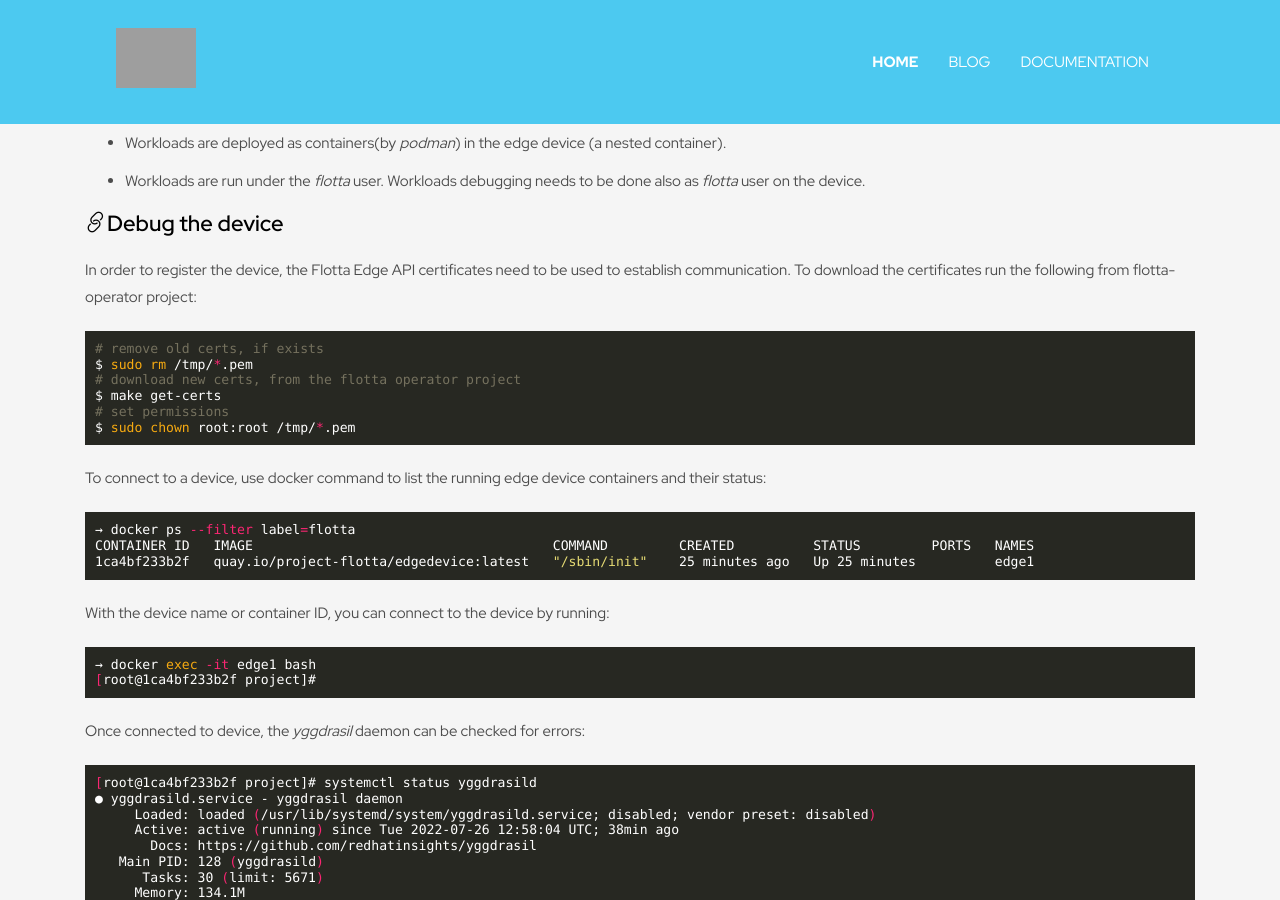
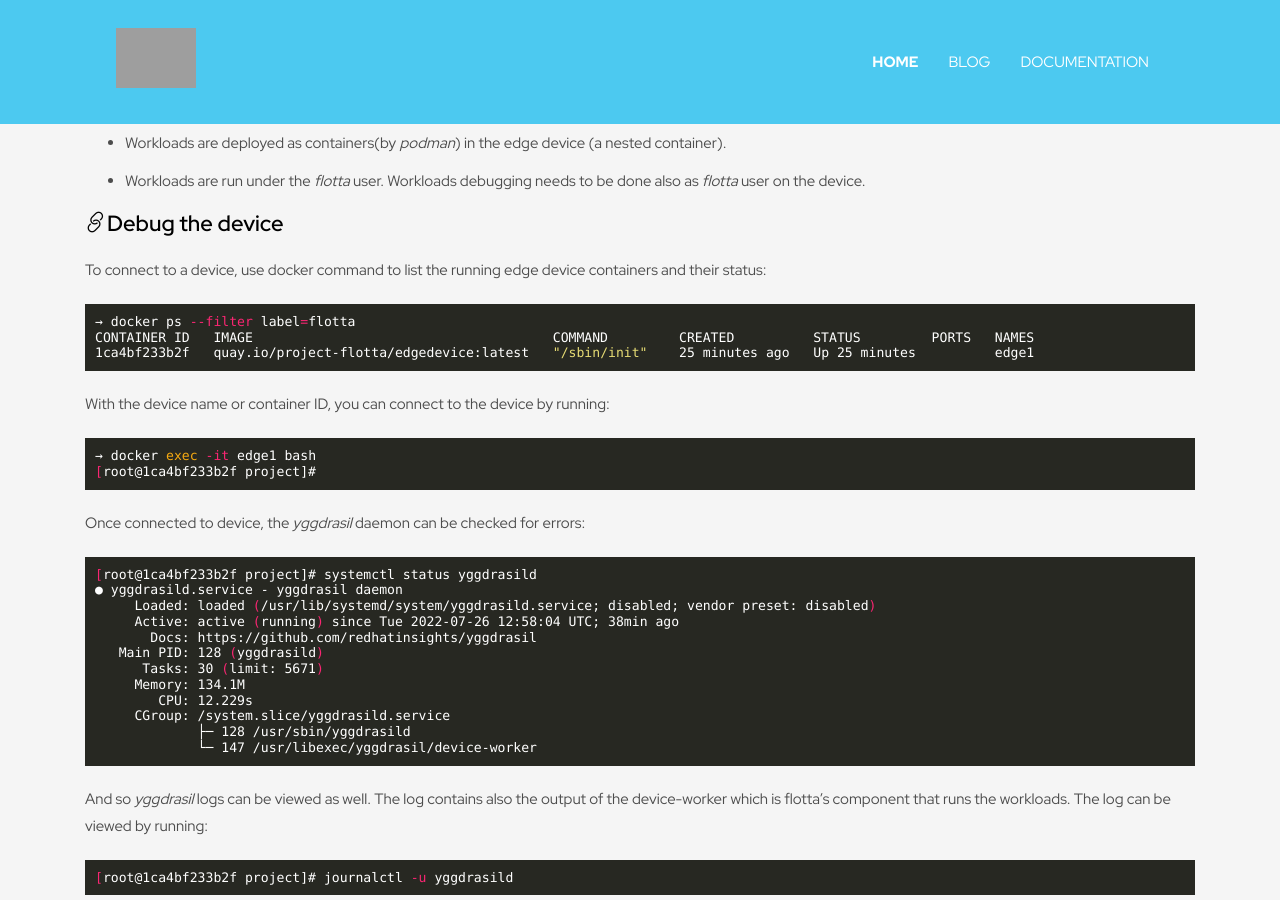
Before and after one commit to project-flotta/project-flotta.github.io, a Jekyll site: the page built from _posts/2022-07-20-developer-cli.markdown, in a window 1280 px wide and 900 px high, scrolled down 2030 px. Built offline with Jekyll 4.4.1, drawn with Linux system fonts in a browser that asks for light colours; a script that is not in the unit is left out; grey boxes are pictures that could not be loaded.

Commit message:
Remove get-certs from the developer CLI post
After [this](https://github.com/project-flotta/flotta-dev-cli/pull/84) update, there's no need to download the certificates manually from the flotta-operator project anymore, since it is now done as part of the `add device` command.

Signed-off-by: arielireni <aireni@redhat.com>

````diff
--- a/_posts/2022-07-20-developer-cli.markdown
+++ b/_posts/2022-07-20-developer-cli.markdown
@@ -111,16 +111,6 @@
 * Workloads are run under the _flotta_ user. Workloads debugging needs to be done also as _flotta_ user on the device.
 
 ### Debug the device
-In order to register the device, the Flotta Edge API certificates need to be used to establish communication. To download the certificates run the following from flotta-operator project:
-```shell
-# remove old certs, if exists
-$ sudo rm /tmp/*.pem
-# download new certs, from the flotta operator project
-$ make get-certs
-# set permissions
-$ sudo chown root:root /tmp/*.pem
-```
-
 To connect to a device, use docker command to list the running edge device containers and their status:
 ```shell
 → docker ps --filter label=flotta
````
